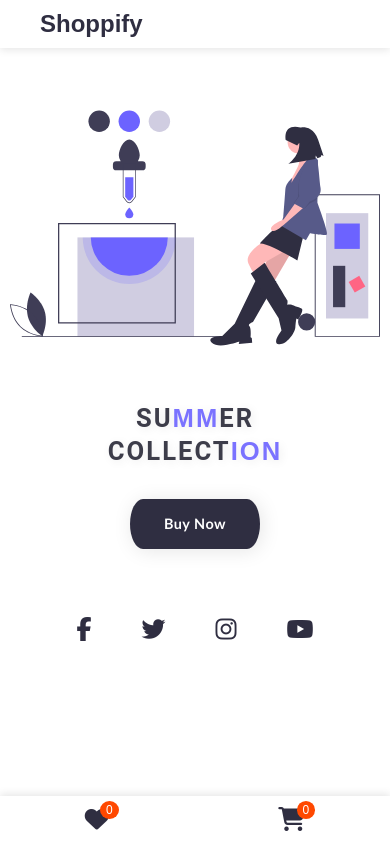
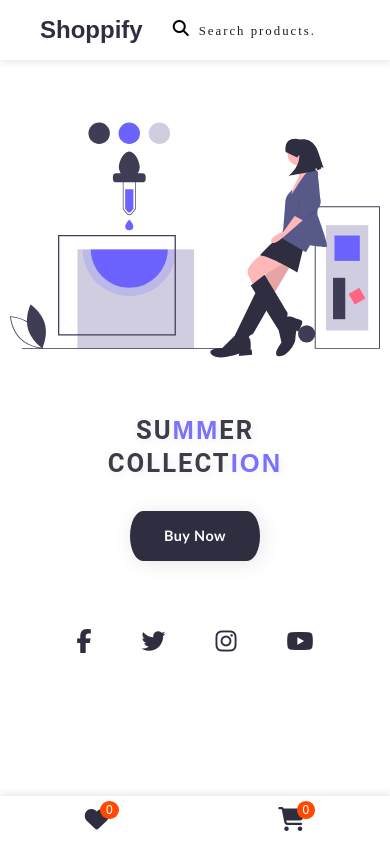
Before and after one commit to narukami00/Shoppify, a plain HTML site: page index.html in a window 390 px wide. Both pictures are taken after a click on the element 362 px from the left and 24 px from the top of the page. Shown: the top 844 px of the page. Drawn offline with Linux system fonts and the light colour scheme.

Commit message:
fourth commit

```diff
--- a/style.css
+++ b/style.css
@@ -985,8 +985,12 @@ text-align: center;
     display: none;
   }
 
-  .mobile-search-toggle {
+   .search-header .searchbox {
     display: none;
+  }
+
+  .mobile-search-toggle .searchbox {
+    display: flex;
   }
 }
 
```
